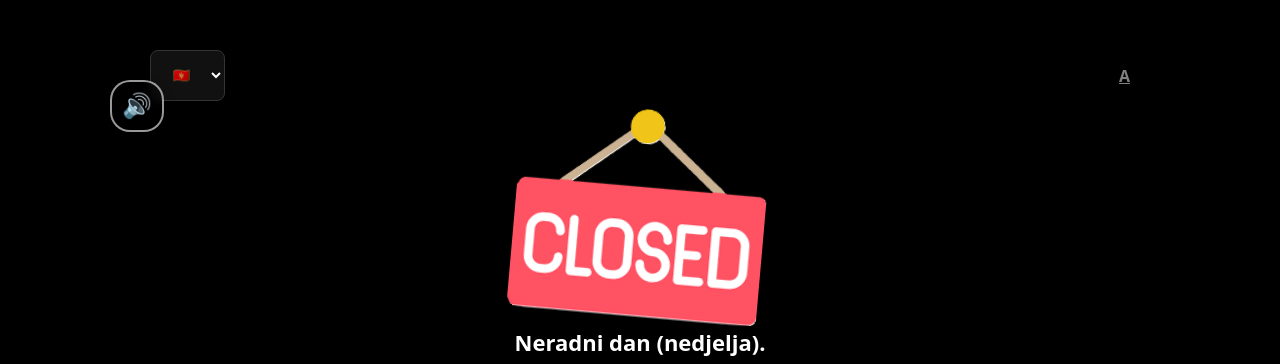
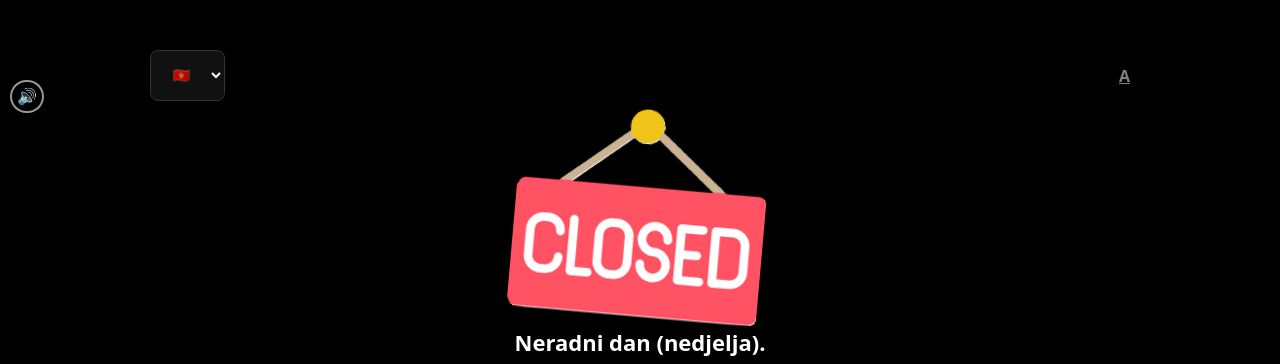
Before and after one commit to mikipikilab/rv, a website: page index.html in a window 1280 px wide. Shown: the top 364 px of the page. Drawn offline with Linux system fonts and the light colour scheme; no server answers.

Commit message:
Update index.html

```diff
--- a/index.html
+++ b/index.html
@@ -35,9 +35,9 @@
   .grid-2 { display:grid; grid-template-columns: 1fr 1fr; gap:10px; }
   @media (max-width:700px){ .grid-2{ grid-template-columns:1fr; } }
   button.speaker-btn {
-  position:absolute; top:80px; left:110px; padding:10px 10px; border-radius:20px;
+  position:absolute; top:80px; left:10px; padding:5px 5px; border-radius:20px;
   border:2px solid rgba(255,255,255,0.6); background:rgba(0,0,0,0.4);
-  cursor:pointer; font-size:1.5rem; color:#fff; font-weight:800;
+  cursor:pointer; font-size:1rem; color:#fff; font-weight:800;
   box-shadow:0 4px 12px rgba(0,0,0,0.2); backdrop-filter:blur(4px);
   transition:background .2s ease, color .2s ease; z-index:9999;
 }
```
